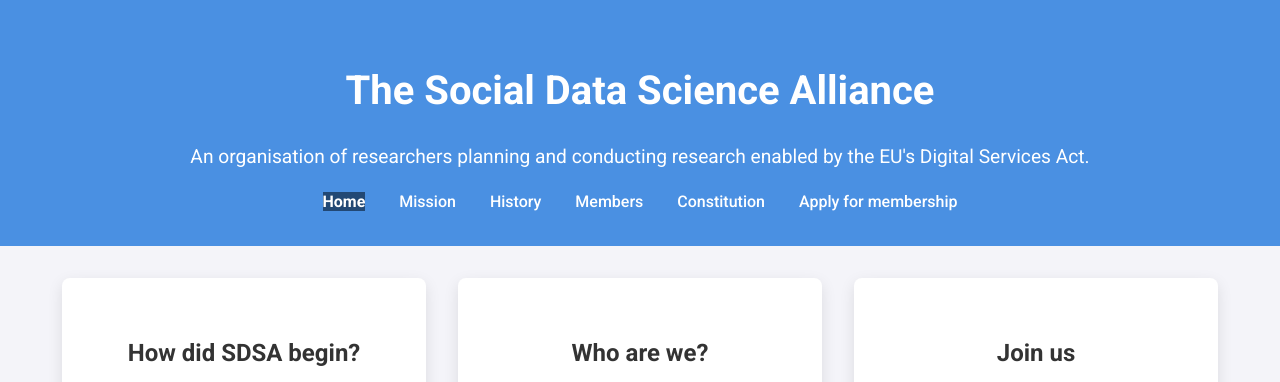
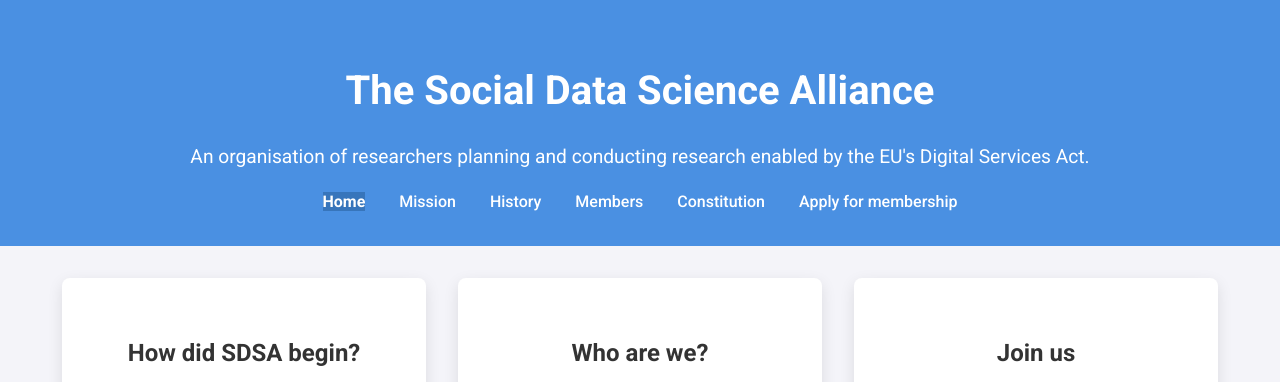
Before and after one commit to social-data-science-alliance/social-data-science-alliance.github.io, a Jekyll site: the page built from index.md, in a window 1280 px wide. Shown: the top 382 px of the page. Built offline with Jekyll 4.4.1, drawn with Linux system fonts in a browser that asks for light colours.

Commit message:
Emphasise bold menu item using background colour.

```diff
--- a/_sass/styles.scss
+++ b/_sass/styles.scss
@@ -167,5 +167,5 @@ body.url-constitution .menu-item-constitution,
 body.url-apply .menu-item-apply
 {
     font-weight: bold;
-    background-color: #224874;
+    background-color: #3775bb;
 }
```
